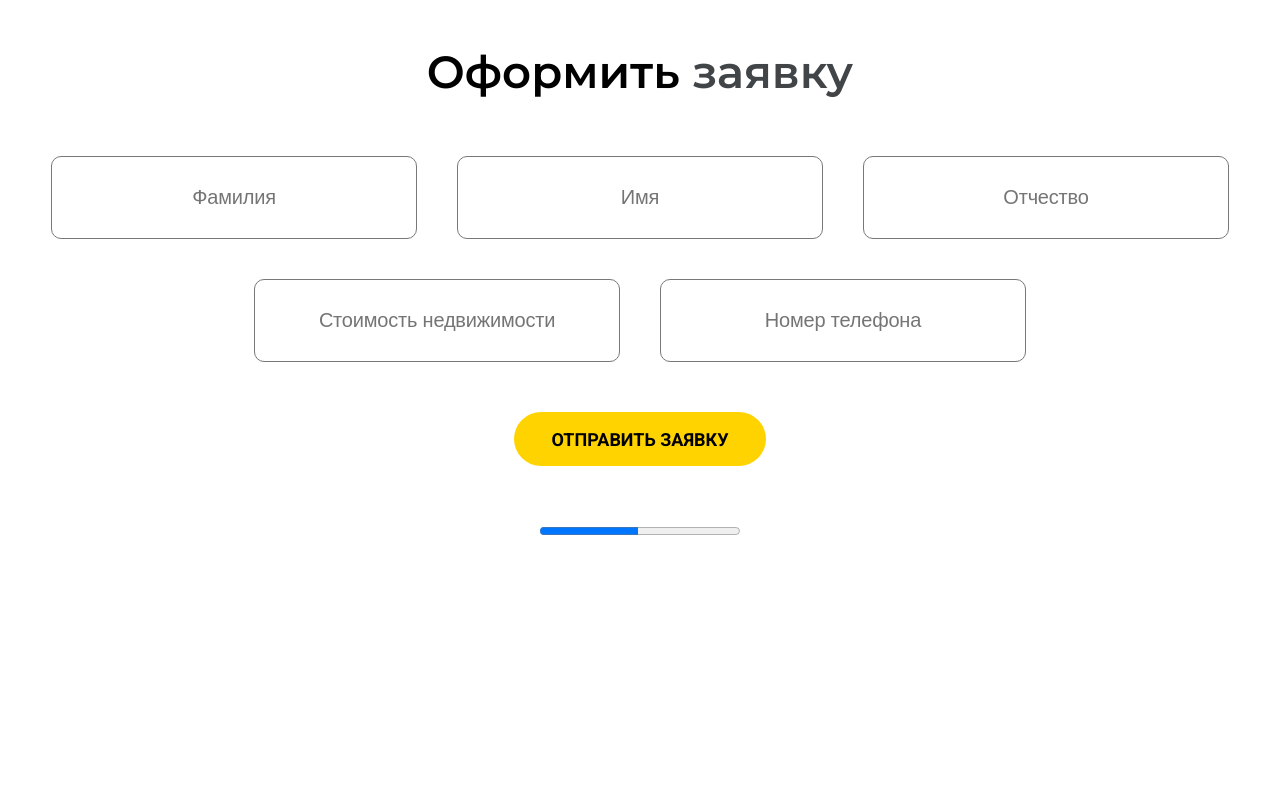
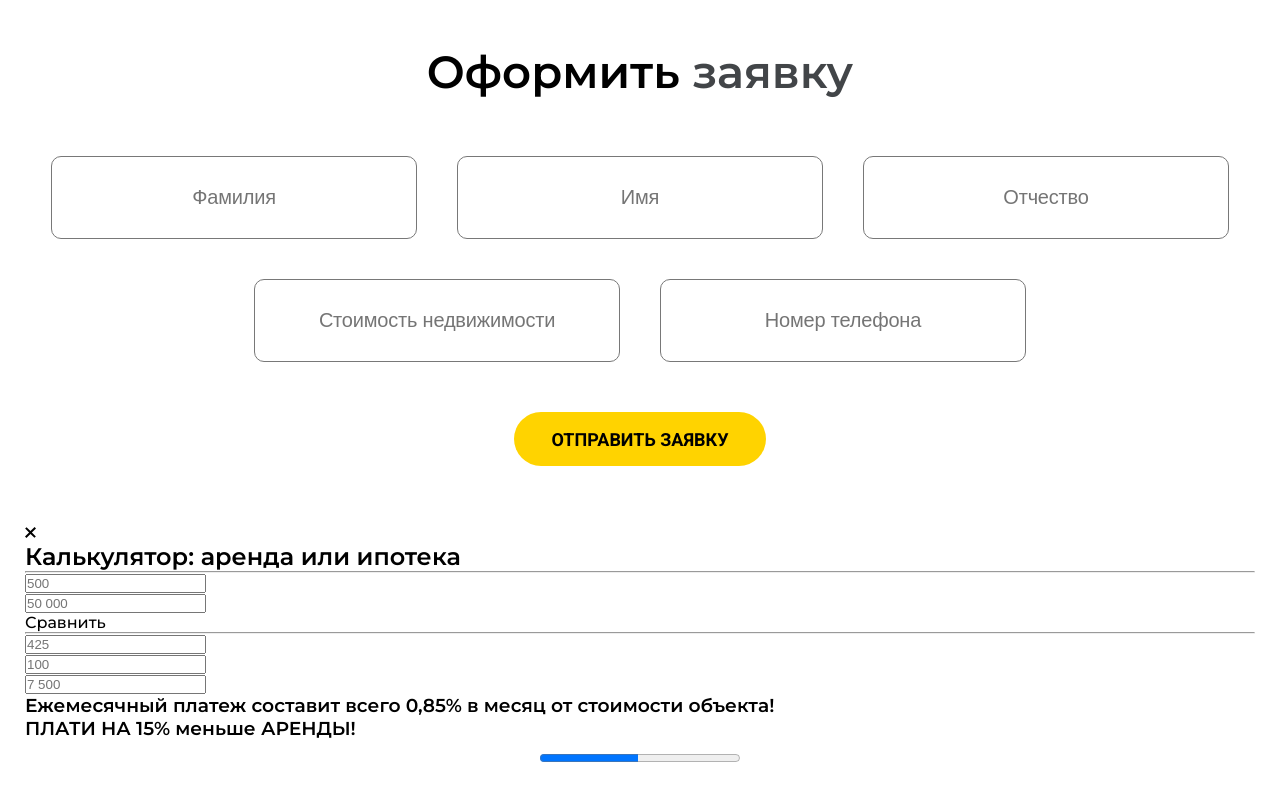
Before and after one commit to Alexandr-77/Goodbye-rent-2021-May, a plain HTML site: page index.html in a window 1280 px wide. Shown: the part 1865-2665 px from the top of the page. Before the commit the page ends 2454 px from the top, so only its background shows below. Drawn offline with nearby package versions, Linux system fonts and the light colour scheme; files whose address does not match are found by name.

Commit message:
Add files via upload

```diff
--- a/index.html
+++ b/index.html
@@ -92,7 +92,7 @@
                     </div>
 
 
-                    <button class="btn-form1">Ежемесячный платеж: 1&nbsp;977,11 $</button>
+                    <button class="btn-form1" id="btn-form1">Ежемесячный платеж: 1&nbsp;977,11 $</button>
                 </form>
             </div>
         </div>
@@ -133,22 +133,60 @@
       </section>
 
 
-      <!-- mortgage -->
 
-      <div class="hidden-bl">
+   <section class="model-2" id="model2">
+       <div class="container">
+        <div class="model-2-body">
+            <div class="model-2-content">
+                <a href="#calc-block" id="hideContent" class="model-2-close">
+                    <img src="./img/model/+.svg" alt="ds">
+                </a>
+                <h2>Калькулятор: аренда или ипотека</h2>
+                <hr>
+                <form class="model-2-form">
+                    <div class="model-2-inp">
+                       <div class="model-2-wrap1">
+                           <input type="number" placeholder="500">
+                       </div>
+                       <div class="model-2-wrap1">
+                           <input type="number" placeholder="50 000">
+                       </div>
+                    </div>
+                    <a href="#" class="btn-model-2" id="btn2m">Сравнить</a>
+                    <div class="model-2-hidden-block" id="model222">
+                       <hr>
+                       <div class="model-2-hidden">
+                           <div class="model-2-hidden-inp">
+                               <input type="number" placeholder="425">
+                           </div>
+                           <div class="model-2-hidden-inp">
+                               <input type="number" placeholder="100">
+                           </div>
+                           <div class="model-2-hidden-inp">
+                               <input type="number" placeholder="7 500">
+                           </div>
+                        </div>
+                        <h3>Ежемесячный платеж составит всего 0,85% в месяц от стоимости объекта! <br> ПЛАТИ НА 15% меньше АРЕНДЫ!</h3>
+                    </div>
+                </form>
+
+            </div>
+        </div>
+       </div>
+   </section>
+
+
+    <!-- прогрес бар -->
+
+    <div class="hidden-bl" title="А вот и я!">
         Hello !!!
     </div>
 
-      <div class="container">
-          <progress id="user-progress" value="0" max="100" ></progress>
-      </div>
+    <div class="container">
+        <progress id="user-progress" value="0" max="100" ></progress>
+    </div>
 
-
-
-
-
-
-
+    <!-- прогрес бар /-->
 
 
 
```
